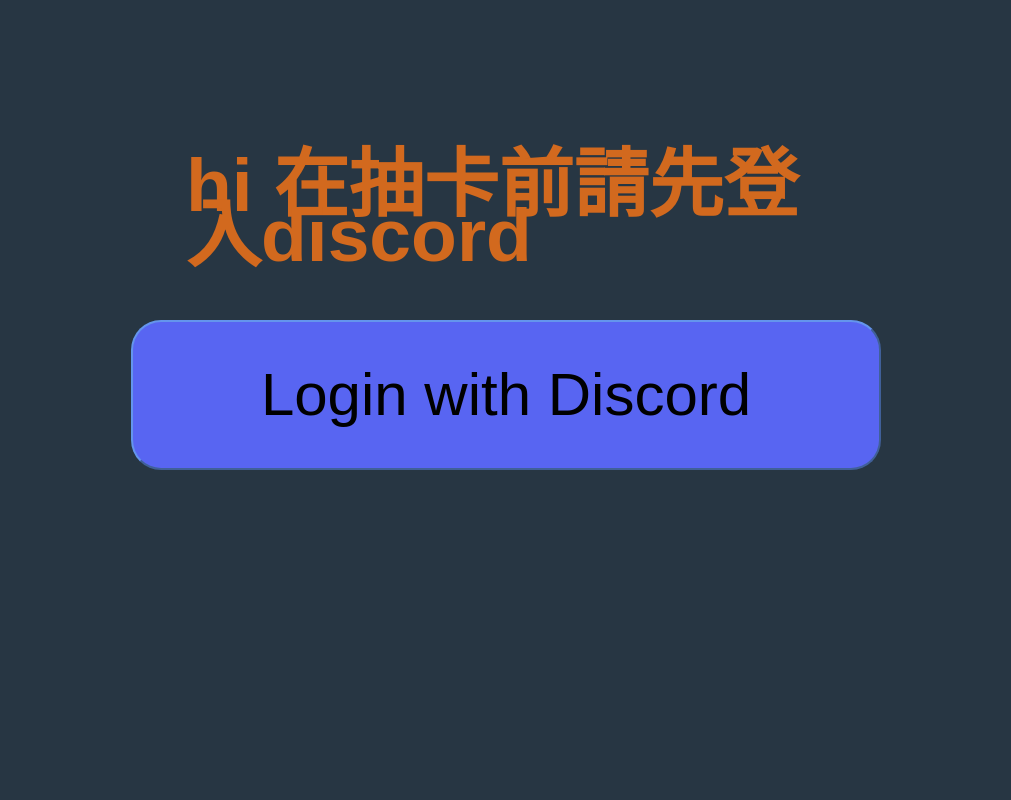
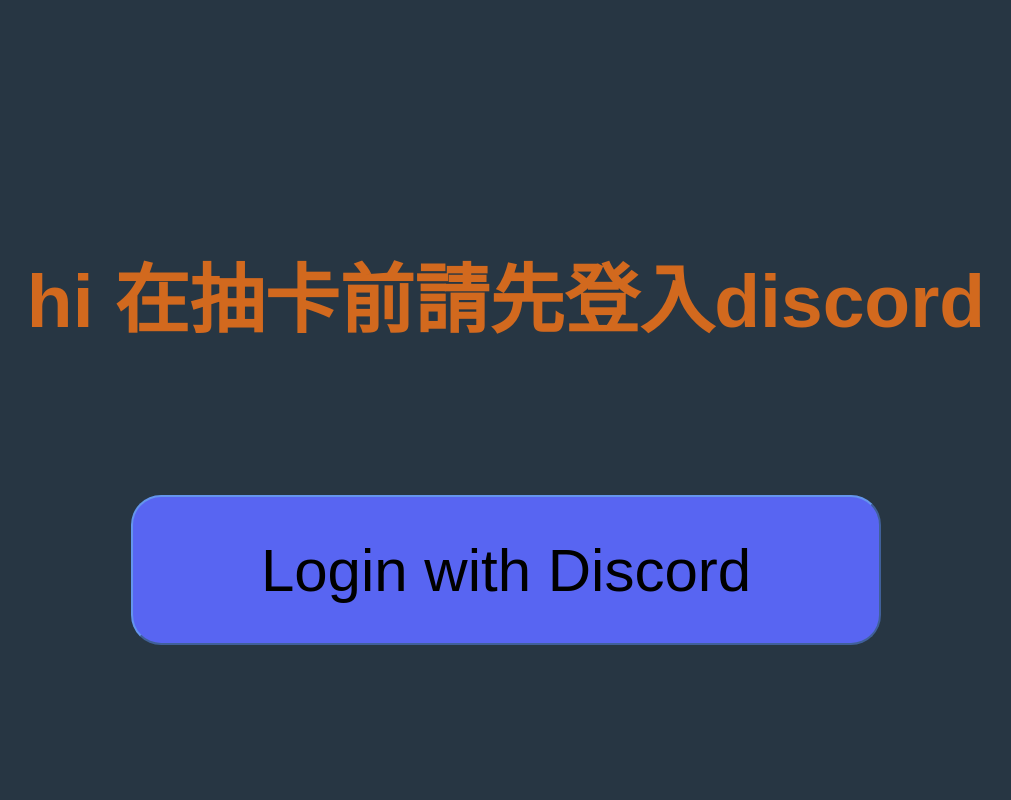
Before and after one commit to MLG-COOL-tw/minecraft-item-spinner-web, a Flask app: page /login in a window 1280 px wide. Shown: the whole page, without its empty margins (134-1145 px from the left). Run offline with Flask 2, Linux system fonts and the light colour scheme.

Commit message:
added some dir in static

```diff
--- a/static/login.css
+++ b/static/css/login.css
@@ -15,28 +15,35 @@
 
     margin: 0;
     position: absolute;
-    top: 40%;
-    transform: translateY(-40%);
+    top: 60%;
+    transform: translateY(-60%);
     left: 50%;
     transform: translateX(-50%);
 
     height: 150px;
     width: 750px;
-    line-height: 50px;
     font-size: 60px;
     font-family: "Arial";
     border-radius: 30px;
+    margin-top:15px;
+    min-width: 300px;
 }
 
 #headtext {
     margin: 0;
     position: absolute;
-    top: 20%;
-    transform: translateY(-20%);
+    top: 30%;
+    transform: translateY(-30%);
     left: 50%;
     transform: translateX(-50%);
+    text-align: center;
 
-    line-height: 50px;
     font-size: 75px;
+    width: 100%;
+    height: 40%;
+    white-space: nowrap;
+    overflow: hidden;
+
+    min-width:100%;
     font-family: "Arial";
 }
--- a/templates/index.html
+++ b/templates/index.html
@@ -4,8 +4,8 @@
     <meta charset="UTF-8">
     <meta name="viewport" content="width=device-width, initial-scale=1.0">
     <title>Minecraft Item Spinner</title>
-    <link rel="stylesheet" href="{{ url_for('static', filename='style.css') }}">
-    <script src="{{ url_for('static', filename='main.js') }}"></script>
+    <link rel="stylesheet" href="{{ url_for('static', filename='css/style.css') }}">
+    <script src="{{ url_for('static', filename='js/main.js') }}"></script>
 </head>
 <body>
     <div id="box1"></div>
--- a/templates/login.html
+++ b/templates/login.html
@@ -4,8 +4,8 @@
     <meta charset="UTF-8">
     <meta name="viewport" content="width=device-width, initial-scale=1.0">
     <title>Minecraft Item Spinner</title>
-    <link rel="stylesheet" href="{{ url_for('static', filename='login.css') }}">
-    <script src="{{ url_for('static', filename='login.js') }}"></script>
+    <link rel="stylesheet" href="{{ url_for('static', filename='css/login.css') }}">
+    <script src="{{ url_for('static', filename='js/login.js') }}"></script>
 </head>
 <body>
     <div id="box1">
```
Also changed, not shown: static/css/style.css (renamed from static/style.css), static/js/login.js (renamed from static/login.js), static/js/main.js (renamed from static/main.js).
